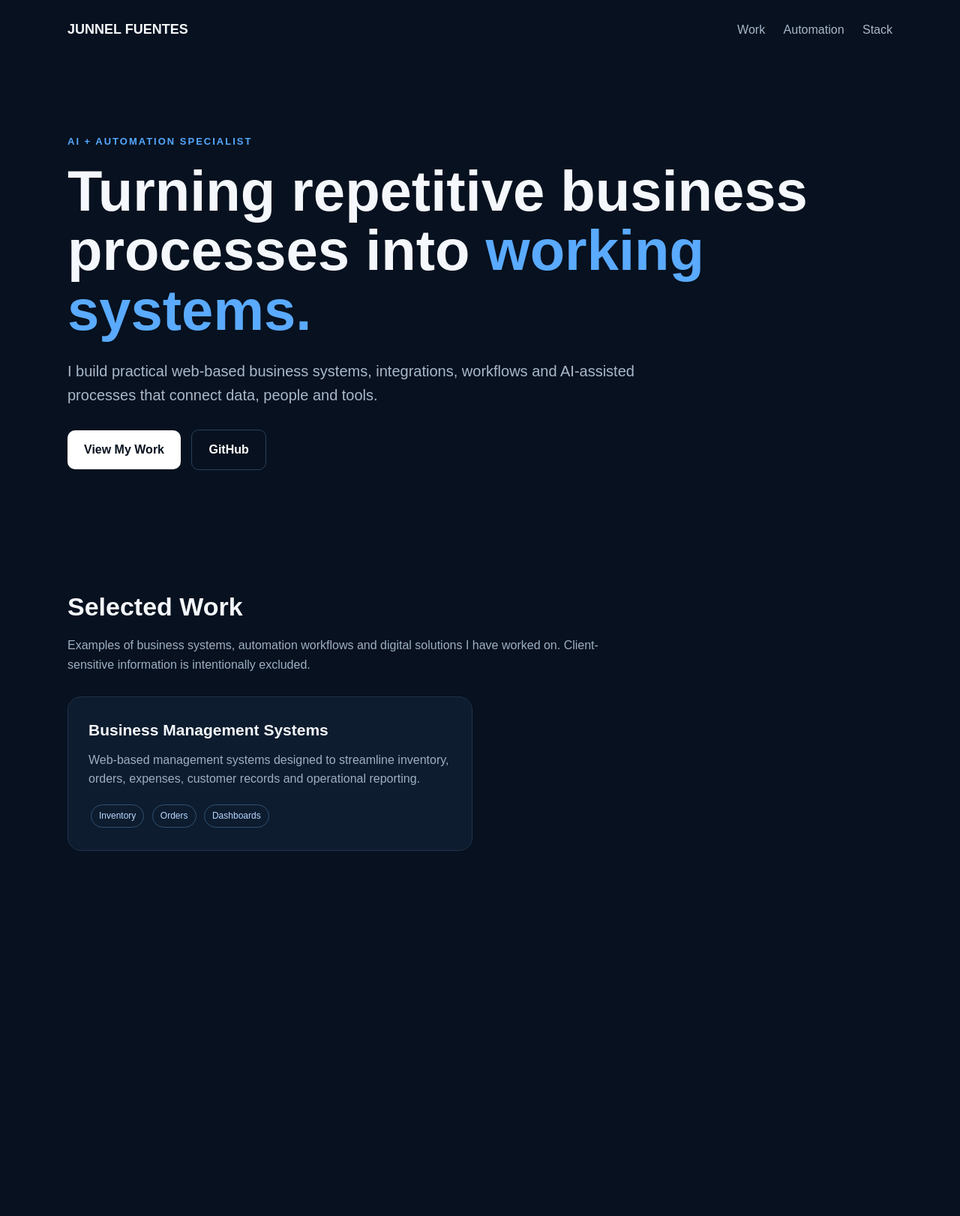
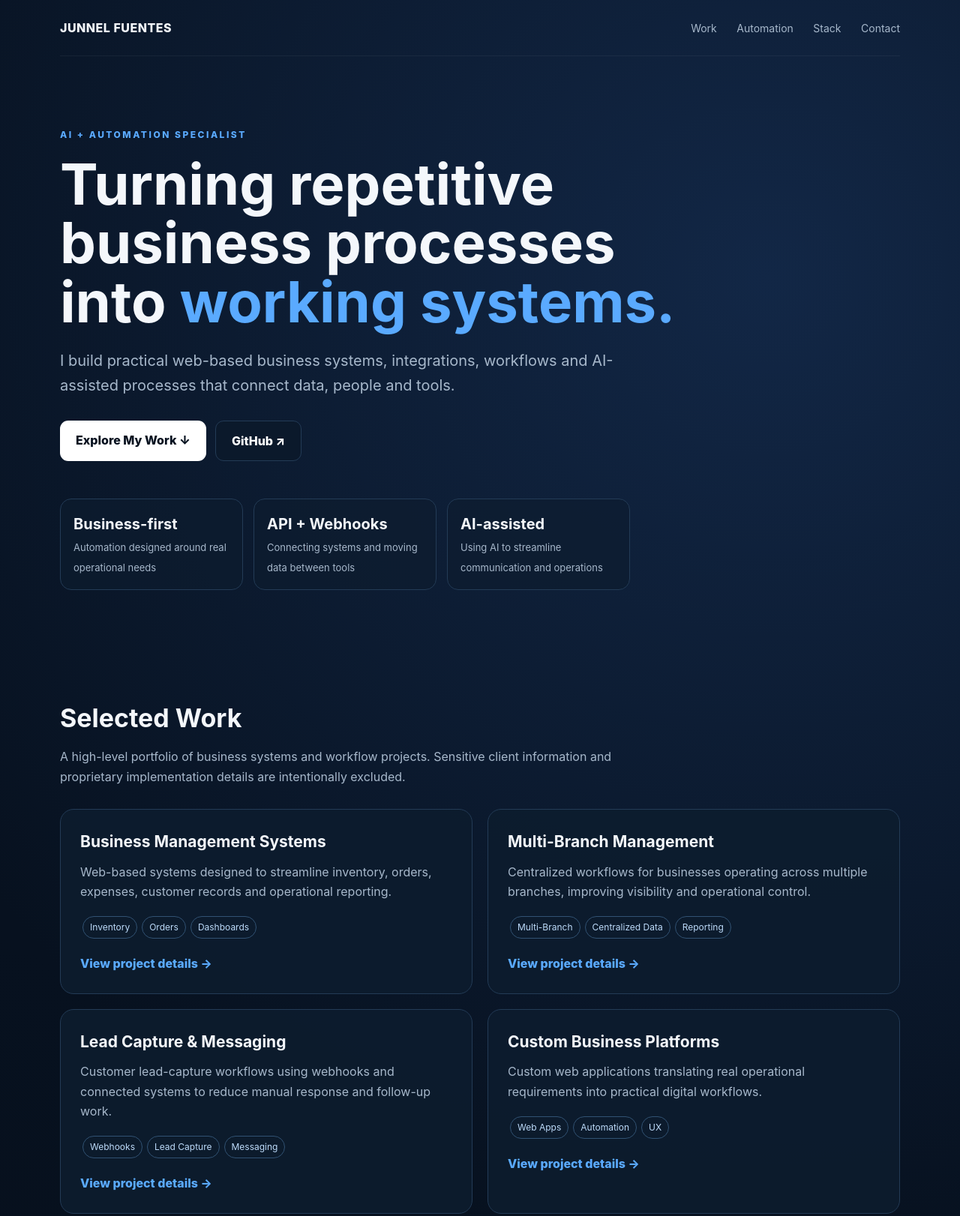
Before and after one commit to junnelfuentes13-hub/advertizo-automation-portfolio, a plain HTML site: page index.html in a window 1280 px wide. Shown: the top 1622 px of the page at 75% size. Before the commit the page ends 1200 px from the top, so only its background shows below. Drawn offline with Linux system fonts and the light colour scheme.

Commit message:
Update index.html

```diff
--- a/index.html
+++ b/index.html
@@ -4,270 +4,165 @@
 <meta charset="UTF-8">
 <meta name="viewport" content="width=device-width, initial-scale=1.0">
 <title>Junnel Fuentes | AI & Automation Specialist</title>
-
+<meta name="description" content="AI and Automation portfolio featuring business systems, workflows, integrations, APIs, webhooks, databases and AI-assisted processes.">
 <style>
-* {
-  box-sizing: border-box;
-  margin: 0;
-  padding: 0;
-}
-
-body {
-  font-family: Arial, Helvetica, sans-serif;
-  background: #07111f;
-  color: #f4f7fb;
-  line-height: 1.6;
-}
-
-.container {
-  width: 90%;
-  max-width: 1100px;
-  margin: auto;
-}
-
-nav {
-  padding: 25px 0;
-  display: flex;
-  justify-content: space-between;
-  align-items: center;
-}
-
-.logo {
-  font-weight: bold;
-  font-size: 18px;
-}
-
-nav a {
-  color: #a9b8ca;
-  text-decoration: none;
-  margin-left: 20px;
-}
-
-.hero {
-  padding: 100px 0 80px;
-}
-
-.label {
-  color: #55a8ff;
-  text-transform: uppercase;
-  letter-spacing: 2px;
-  font-size: 13px;
-  font-weight: bold;
-}
-
-h1 {
-  font-size: clamp(42px, 7vw, 76px);
-  line-height: 1.05;
-  margin: 15px 0 25px;
-}
-
-.highlight {
-  color: #5aaaff;
-}
-
-.hero p {
-  color: #a9b8ca;
-  font-size: 20px;
-  max-width: 780px;
-}
-
-.buttons {
-  margin-top: 30px;
-}
-
-.btn {
-  display: inline-block;
-  padding: 13px 22px;
-  border-radius: 10px;
-  text-decoration: none;
-  font-weight: bold;
-  margin-right: 10px;
-  margin-bottom: 10px;
-}
-
-.primary {
-  background: white;
-  color: #07111f;
-}
-
-.secondary {
-  border: 1px solid #29415d;
-  color: white;
-}
-
-section {
-  padding: 65px 0;
-}
-
-h2 {
-  font-size: 34px;
-  margin-bottom: 12px;
-}
-
-.intro {
-  color: #9eafc3;
-  max-width: 720px;
-  margin-bottom: 30px;
-}
-
-.grid {
-  display: grid;
-  grid-template-columns: repeat(2, 1fr);
-  gap: 20px;
-}
-
-.card {
-  background: #0d1c2e;
-  border: 1px solid #20344d;
-  padding: 27px;
-  border-radius: 18px;
-}
-
-.card h3 {
-  font-size: 21px;
-  margin-bottom: 10px;
-}
-
-.card p {
-  color: #9eafc3;
-}
-
-.tags {
-  margin-top: 18px;
-}
-
-.tag {
-  display: inline-block;
-  border: 1px solid #315273;
-  border-radius: 50px;
-  padding: 5px 10px;
-  margin: 3px;
-  font-size: 12px;
-  color: #b9d9ff;
-}
-
-.workflow {
-  display: grid;
-  grid-template-columns: repeat(4, 1fr);
-  gap: 15px;
-}
-
-.step {
-  background: #0d1c2e;
-  border: 1px solid #20344d;
-  border-radius: 15px;
-  padding: 20px;
-}
-
-.step-number {
-  color: #55a8ff;
-  font-weight: bold;
-}
-
-.step strong {
-  display: block;
-  margin: 5px 0;
-}
-
-.step span {
-  color: #9eafc3;
-  font-size: 14px;
-}
-
-footer {
-  border-top: 1px solid #20344d;
-  padding: 30px 0;
-  color: #7f92a8;
-  font-size: 13px;
-}
-
-@media (max-width: 700px) {
-  .grid {
-    grid-template-columns: 1fr;
-  }
-
-  .workflow {
-    grid-template-columns: 1fr 1fr;
-  }
-
-  nav div:last-child {
-    display: none;
-  }
-}
-
-@media (max-width: 450px) {
-  .workflow {
-    grid-template-columns: 1fr;
-  }
-}
+:root{--bg:#07111f;--card:#0d1c2e;--card2:#101f33;--line:#233b56;--text:#f4f7fb;--muted:#a7b8cb;--blue:#5aaaff;--green:#65d6a0}
+*{box-sizing:border-box;margin:0;padding:0}
+html{scroll-behavior:smooth}
+body{font-family:Inter,Arial,Helvetica,sans-serif;background:radial-gradient(circle at 80% 10%,#122746 0,#07111f 38%,#050c16 100%);color:var(--text);line-height:1.65}
+.container{width:90%;max-width:1120px;margin:auto}
+nav{padding:24px 0;display:flex;justify-content:space-between;align-items:center;border-bottom:1px solid rgba(255,255,255,.05)}
+.logo{font-weight:800;letter-spacing:.5px}
+nav a{color:var(--muted);text-decoration:none;margin-left:22px;font-size:14px}
+nav a:hover{color:#fff}
+.hero{padding:95px 0 75px}
+.eyebrow{color:var(--blue);font-weight:800;text-transform:uppercase;letter-spacing:2.5px;font-size:12px}
+h1{font-size:clamp(42px,7vw,76px);line-height:1.03;margin:16px 0 24px;max-width:900px}
+.highlight{color:var(--blue)}
+.hero p{color:var(--muted);font-size:20px;max-width:800px}
+.buttons{margin-top:30px;display:flex;gap:12px;flex-wrap:wrap}
+.btn{display:inline-block;padding:13px 21px;border-radius:11px;text-decoration:none;font-weight:800}
+.primary{background:#fff;color:#07111f}.secondary{border:1px solid var(--line);color:#fff;background:#0b192b}
+.stats{display:grid;grid-template-columns:repeat(3,1fr);gap:14px;margin-top:50px;max-width:760px}
+.stat{border:1px solid var(--line);background:rgba(13,28,46,.65);border-radius:15px;padding:17px}
+.stat strong{display:block;font-size:20px}.stat span{color:var(--muted);font-size:13px}
+section{padding:68px 0}
+h2{font-size:34px;margin-bottom:10px}
+.intro{color:var(--muted);max-width:760px;margin-bottom:30px}
+.grid{display:grid;grid-template-columns:repeat(2,1fr);gap:20px}
+.card{background:rgba(13,28,46,.9);border:1px solid var(--line);border-radius:18px;padding:26px;transition:.2s}
+.card:hover{transform:translateY(-3px);border-color:#3e6590}
+.card h3{font-size:21px;margin-bottom:9px}.card p{color:var(--muted)}
+.tags{margin:17px 0}.tag{display:inline-block;border:1px solid #315273;border-radius:999px;padding:4px 9px;margin:3px;font-size:12px;color:#bddbfa}
+.details{display:block;margin-top:17px;color:var(--blue);text-decoration:none;font-weight:800}
+.details:hover{text-decoration:underline}
+.project-detail{padding:22px;border-radius:16px;background:#091626;border:1px solid var(--line);margin-top:16px}
+.project-detail h3{margin-bottom:8px}.project-detail p{color:var(--muted)}
+.workflow{display:grid;grid-template-columns:repeat(4,1fr);gap:14px}
+.step{background:rgba(13,28,46,.85);border:1px solid var(--line);border-radius:15px;padding:20px}
+.num{color:var(--blue);font-weight:900;font-size:12px}.step strong{display:block;margin:5px 0}.step span{color:var(--muted);font-size:14px}
+.stack{display:flex;flex-wrap:wrap;gap:9px}
+.stack .tag{font-size:13px;padding:7px 12px}
+.callout{background:linear-gradient(135deg,#0d223a,#111d35);border:1px solid #2b4d70;border-radius:20px;padding:30px}
+.callout p{color:var(--muted);max-width:780px}
+footer{border-top:1px solid var(--line);padding:30px 0 45px;color:#8194aa;font-size:13px}
+@media(max-width:700px){.grid{grid-template-columns:1fr}.workflow{grid-template-columns:1fr 1fr}.stats{grid-template-columns:1fr 1fr}nav .links{display:none}}
+@media(max-width:450px){.workflow,.stats{grid-template-columns:1fr}h1{font-size:44px}.hero{padding-top:70px}}
 </style>
 </head>
-
 <body>
-
 <div class="container">
 
 <nav>
   <div class="logo">JUNNEL FUENTES</div>
-
-  <div>
+  <div class="links">
     <a href="#work">Work</a>
     <a href="#automation">Automation</a>
     <a href="#stack">Stack</a>
+    <a href="#contact">Contact</a>
   </div>
 </nav>
 
 <header class="hero">
-
-  <div class="label">AI + Automation Specialist</div>
-
-  <h1>
-    Turning repetitive business processes into
-    <span class="highlight">working systems.</span>
-  </h1>
-
-  <p>
-    I build practical web-based business systems, integrations,
-    workflows and AI-assisted processes that connect data,
-    people and tools.
-  </p>
-
+  <div class="eyebrow">AI + Automation Specialist</div>
+  <h1>Turning repetitive business processes into <span class="highlight">working systems.</span></h1>
+  <p>I build practical web-based business systems, integrations, workflows and AI-assisted processes that connect data, people and tools.</p>
   <div class="buttons">
-    <a class="btn primary" href="#work">View My Work</a>
-
-    <a class="btn secondary"
-       href="https://github.com/junnelfuentes13-hub"
-       target="_blank">
-       GitHub
-    </a>
+    <a class="btn primary" href="#work">Explore My Work ↓</a>
+    <a class="btn secondary" href="https://github.com/junnelfuentes13-hub" target="_blank" rel="noopener">GitHub ↗</a>
   </div>
-
+  <div class="stats">
+    <div class="stat"><strong>Business-first</strong><span>Automation designed around real operational needs</span></div>
+    <div class="stat"><strong>API + Webhooks</strong><span>Connecting systems and moving data between tools</span></div>
+    <div class="stat"><strong>AI-assisted</strong><span>Using AI to streamline communication and operations</span></div>
+  </div>
 </header>
 
-
 <section id="work">
-
 <h2>Selected Work</h2>
-
-<p class="intro">
-Examples of business systems, automation workflows and
-digital solutions I have worked on. Client-sensitive
-information is intentionally excluded.
-</p>
+<p class="intro">A high-level portfolio of business systems and workflow projects. Sensitive client information and proprietary implementation details are intentionally excluded.</p>
 
 <div class="grid">
 
-<div class="card">
+<article class="card">
+<h3>Business Management Systems</h3>
+<p>Web-based systems designed to streamline inventory, orders, expenses, customer records and operational reporting.</p>
+<div class="tags"><span class="tag">Inventory</span><span class="tag">Orders</span><span class="tag">Dashboards</span></div>
+<a class="details" href="#business-details">View project details →</a>
+</article>
 
+<article class="card">
+<h3>Multi-Branch Management</h3>
+<p>Centralized workflows for businesses operating across multiple branches, improving visibility and operational control.</p>
+<div class="tags"><span class="tag">Multi-Branch</span><span class="tag">Centralized Data</span><span class="tag">Reporting</span></div>
+<a class="details" href="#branch-details">View project details →</a>
+</article>
+
+<article class="card">
+<h3>Lead Capture & Messaging</h3>
+<p>Customer lead-capture workflows using webhooks and connected systems to reduce manual response and follow-up work.</p>
+<div class="tags"><span class="tag">Webhooks</span><span class="tag">Lead Capture</span><span class="tag">Messaging</span></div>
+<a class="details" href="#lead-details">View project details →</a>
+</article>
+
+<article class="card">
+<h3>Custom Business Platforms</h3>
+<p>Custom web applications translating real operational requirements into practical digital workflows.</p>
+<div class="tags"><span class="tag">Web Apps</span><span class="tag">Automation</span><span class="tag">UX</span></div>
+<a class="details" href="#platform-details">View project details →</a>
+</article>
+
+</div>
+
+<div id="business-details" class="project-detail">
 <h3>Business Management Systems</h3>
+<p>Designed workflows around inventory, orders, expenses and customer operations, with an emphasis on reducing manual tracking and giving users a clearer operational view.</p>
+</div>
+<div id="branch-details" class="project-detail">
+<h3>Multi-Branch Management</h3>
+<p>Structured centralized processes so branch-level activities can be managed consistently while maintaining consolidated visibility for management.</p>
+</div>
+<div id="lead-details" class="project-detail">
+<h3>Lead Capture & Messaging</h3>
+<p>Worked with webhook-driven flows and messaging concepts to capture customer inquiries, pass information between systems and support faster follow-up.</p>
+</div>
+<div id="platform-details" class="project-detail">
+<h3>Custom Business Platforms</h3>
+<p>Translated business requirements into responsive web interfaces, operational logic and connected data workflows suitable for day-to-day use.</p>
+</div>
+</section>
 
-<p>
-Web-based management systems designed to streamline
-inventory, orders, expenses, customer records and
-operational reporting.
-</p>
+<section id="automation">
+<h2>Automation Approach</h2>
+<p class="intro">I start with the business problem, then design the workflow around reliable inputs, clear rules, useful outputs and maintainability.</p>
+<div class="workflow">
+<div class="step"><div class="num">01</div><strong>Map</strong><span>Understand the current process and identify repetitive work.</span></div>
+<div class="step"><div class="num">02</div><strong>Connect</strong><span>Connect applications, databases, APIs and webhooks.</span></div>
+<div class="step"><div class="num">03</div><strong>Automate</strong><span>Automate repetitive data, notifications and operational actions.</span></div>
+<div class="step"><div class="num">04</div><strong>Test & Improve</strong><span>Check edge cases, troubleshoot failures and optimize reliability.</span></div>
+</div>
+</section>
 
-<div class="tags">
-<span class="tag">Inventory</span>
-<span class="tag">Orders</span>
-<span class="tag">Dashboards</span>
+<section id="stack">
+<h2>Tools & Technologies</h2>
+<p class="intro">Technologies and platforms used across my projects and workflow development.</p>
+<div class="card stack">
+<span class="tag">HTML</span><span class="tag">CSS</span><span class="tag">JavaScript</span>
+<span class="tag">APIs</span><span class="tag">Webhooks</span><span class="tag">Google Sheets</span>
+<span class="tag">Supabase</span><span class="tag">Vercel</span><span class="tag">Netlify</span>
+<span class="tag">AI Tools</span><span class="tag">Database Workflows</span><span class="tag">Business Automation</span>
+</div>
+</section>
+
+<section id="contact">
+<div class="callout">
+<h2>Let's Build Something Useful</h2>
+<p>I enjoy identifying repetitive work, connecting systems and turning manual processes into reliable digital workflows. My focus is practical business impact, clean implementation and continuous improvement.</p>
+<div class="buttons"><a class="btn primary" href="https://github.com/junnelfuentes13-hub" target="_blank" rel="noopener">View GitHub ↗</a></div>
+</div>
+</section>
+
+<footer>© 2026 Junnel Fuentes · AI & Automation Specialist</footer>
+</div>
+</body>
+</html>
```
